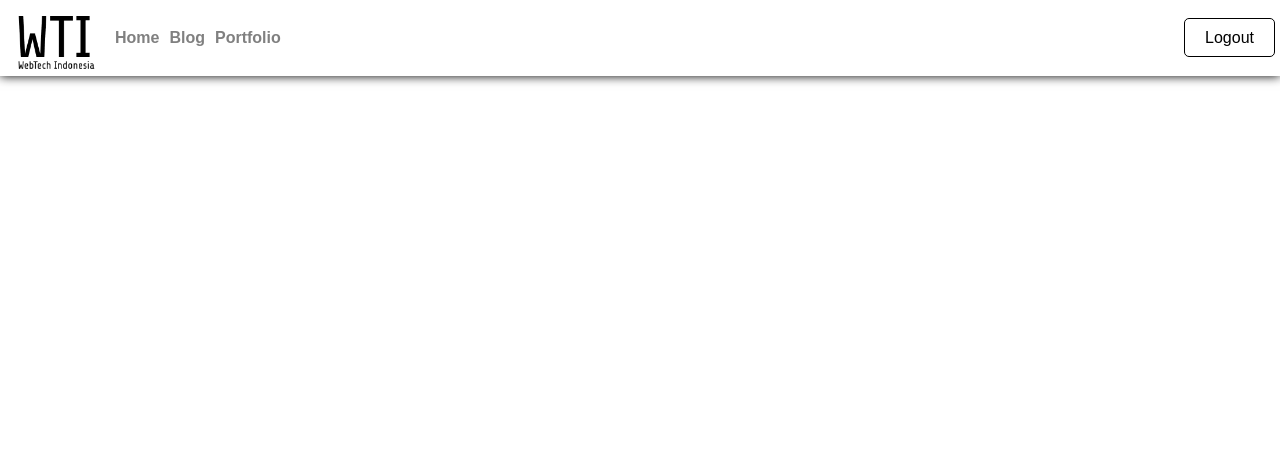
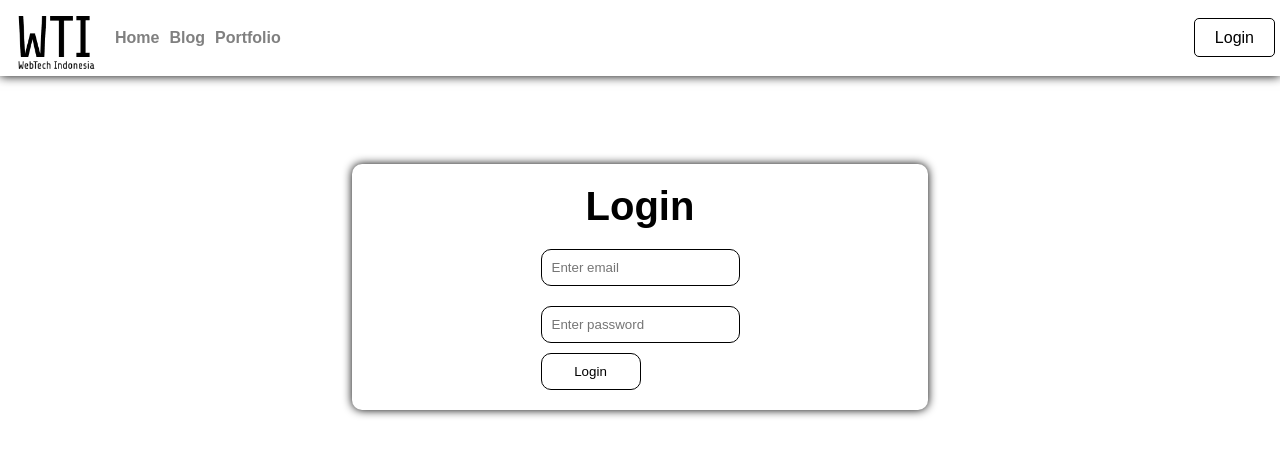
Before and after one commit to Azkahr/webtech-frontend, a Vue app: page /login in a window 1280 px wide. Shown: the top 456 px of the page. Built offline with nearby package versions, Linux system fonts and the light colour scheme; no server answers.

Commit message:
feat : blog view, login

```diff
--- a/src/App.vue
+++ b/src/App.vue
@@ -9,7 +9,7 @@
           </div>
       </div>
       <div class="logout">
-          <a href="#" class="logout-btn">Logout</a>
+        <RouterLink :to="this.auth ? '#' : '/login'" class="logout-btn" @click.prevent="this.auth ? '' : this.logout()">{{ this.auth ? 'Logout' : 'Login' }}</RouterLink>
       </div>
   </nav>
 
@@ -17,7 +17,57 @@
 </template>
 
 <script>
+import { apiUrl } from './config/config';
 
+export default {
+  data() {
+    return {
+      auth : true
+    }
+  },
+  methods: {
+    async authenticated() {
+      await fetch(apiUrl + '/auth/me', {
+          method: 'GET',
+          headers: {
+              "Accept": "application/json",
+              'Content-Type': 'application/json',
+              'Authorization' : 'Bearer ' + localStorage.getItem('token')
+          },
+      }).then((response) => {
+        this.auth = false
+      }).then((data) => {
+        this.auth = true
+      }).catch(() => {
+        this.auth = false
+      });
+    },
+
+    async logout() {
+      await fetch(apiUrl + '/auth/logout', {
+          method: 'POST',
+          headers: {
+              "Accept": "application/json",
+              'Content-Type': 'application/json',
+              'Authorization' : 'Bearer ' + localStorage.getItem('token')
+          },
+      }).then(response => {
+          if(!response.ok) throw new Error('Network response was not ok')
+
+          return response.json()
+      }).then(() => {
+        localStorage.removeItem('token')
+
+        this.router.push({ name : 'home' })
+      }).catch((error) => {
+          console.log(error);
+      });
+    }
+  },
+  mounted() {
+    this.authenticated();
+  }
+}
 </script>
 
 <style scoped>
--- a/src/assets/style.css
+++ b/src/assets/style.css
@@ -153,6 +153,11 @@ section .content {
     cursor: pointer;
 }
 
+.btn:hover {
+    background-color: black;
+    color: white;
+}
+
 footer {
     margin-bottom: 10px;
 }
--- a/src/router/index.js
+++ b/src/router/index.js
@@ -2,6 +2,7 @@ import { createRouter, createWebHistory } from 'vue-router'
 import HomeView from '../views/HomeView.vue'
 import BlogDetailView from '@/views/BlogDetailView.vue'
 import LoginView from '@/views/LoginView.vue'
+import BlogView from '@/views/BlogView.vue'
 
 const router = createRouter({
   history: createWebHistory(import.meta.env.BASE_URL),
@@ -17,6 +18,11 @@ const router = createRouter({
       component: LoginView
     },
     {
+      path: '/blog',
+      name: 'blog',
+      component: BlogView
+    },
+    {
       path: '/blog/:id',
       name: 'blogDetail',
       component: BlogDetailView
--- /dev/null
+++ b/src/views/BlogView.vue
@@ -0,0 +1,62 @@
+<template>
+      <div class="container" style="margin-top: 50px;">
+        <!-- popular blog -->
+        <section class="testimonial">
+            <h1 align="center">Popular Blog</h1>
+            <a href="blog-detail.html" class="blog animate">
+                <img src="./assets/icons/logo.png" alt="" class="blog-img">
+                <div class="blog-info">
+                    <p>Lorem ipsum dolor sit amet, consectetur adipisicing elit. Nulla culpa exercitationem sed laudantium consequatur reiciendis corrupti accusamus tempore iste iure?</p>
+                </div>
+            </a>
+            <a href="blog-detail.html" class="blog animate">
+                <img src="./assets/icons/logo.png" alt="" class="blog-img">
+                <div class="blog-info">
+                    <p>Lorem ipsum dolor sit amet, consectetur adipisicing elit. Nulla culpa exercitationem sed laudantium consequatur reiciendis corrupti accusamus tempore iste iure?</p>
+                </div>
+            </a>
+        </section>
+        <!-- blog -->
+        <section class="testimonial" style="margin-top: 40px;">
+            <h1 align="center">Blog</h1>
+            <div class="categories">
+                <p>Categories : </p>
+                <div class="items">
+                    <a href="#" class="category-item animate">Category</a>
+                    <a href="#" class="category-item animate">Category</a>
+                    <a href="#" class="category-item animate">Category</a>
+                    <a href="#" class="category-item animate">Category</a>
+                    <a href="#" class="category-item animate">Category</a>
+                    <a href="#" class="category-item animate">Category</a>
+                    <a href="#" class="category-item animate">Category</a>
+                    <a href="#" class="category-item animate">Category</a>
+                    <a href="#" class="category-item animate">Category</a>
+                    <a href="#" class="category-item animate">Category</a>
+                    <a href="#" class="category-item animate">Category</a>
+                </div>
+            </div>
+            <a href="blog-detail.html" class="blog animate">
+                <img src="./assets/icons/logo.png" alt="" class="blog-img">
+                <div class="blog-info">
+                    <p>Lorem ipsum dolor sit amet, consectetur adipisicing elit. Nulla culpa exercitationem sed laudantium consequatur reiciendis corrupti accusamus tempore iste iure?</p>
+                </div>
+            </a>
+            <a href="blog-detail.html" class="blog animate">
+                <img src="./assets/icons/logo.png" alt="" class="blog-img">
+                <div class="blog-info">
+                    <p>Lorem ipsum dolor sit amet, consectetur adipisicing elit. Nulla culpa exercitationem sed laudantium consequatur reiciendis corrupti accusamus tempore iste iure?</p>
+                </div>
+            </a>
+        </section>
+    </div>
+</template>
+
+<script>
+export default {
+
+}
+</script>
+
+<style>
+
+</style>
--- a/src/views/LoginView.vue
+++ b/src/views/LoginView.vue
@@ -1,15 +1,100 @@
 <template>
-  <div class="login-form">
+    <div class="container">
+        <div class="login">
+            <h1>Login</h1>
 
-  </div>
+            <form @submit.prevent="handleLogin()">
+                <div class="form-group">
+                    <input type="text" class="input" v-model="this.form.email" placeholder="Enter email">
+                </div>
+                <div class="form-group">
+                    <input type="password" class="input" v-model="this.form.password" placeholder="Enter password">
+                </div>
+                <button type="submit" class="btn">Login</button>
+                <p v-if="this.errorMessage != ''" class="error-message">{{ this.errorMessage }}</p>
+            </form>
+        </div>
+    </div>
 </template>
 
 <script>
+import { apiUrl } from "@/config/config";
+import { useRouter } from 'vue-router';
+
 export default {
+    data() {
+        return {
+            form : {
+                email : '',
+                password : '',
+            },
+            errorMessage: ''
+        }
+    },
+    setup() {
+        const router = useRouter()
 
+        return { router }
+    },
+    methods: {
+        async handleLogin() {
+            await fetch(apiUrl + '/auth/login', {
+                method: 'POST',
+                headers: {
+                    "Accept": "application/json",
+                    'Content-Type': 'application/json',
+                },
+                body: JSON.stringify(this.form),
+            }).then(response => {
+                if(!response.ok) throw new Error('Network response was not ok')
+
+                return response.json()
+            }).then((data) => {
+                localStorage.setItem('token', data.data.access_token);
+
+                this.router.push({ name : 'home' })
+            }).catch(() => {
+                this.errorMessage = 'Login failed, please check your credentials'
+            });
+        }
+    }
 }
 </script>
 
-<style>
+<style scoped>
+.container {
+    display: flex;
+    justify-content: center
+}
 
+.login {
+    padding: 20px;
+    display: flex;
+    flex-direction: column;
+    align-items: center;
+    width: 50%;
+    height: auto;
+    margin-top: 100px;
+    box-shadow: 0 0 10px black;
+    background-color: white;
+    border-radius: 10px;
+}
+
+.form-group {
+    margin-top: 20px;
+}
+
+.form-group input {
+    width: 100%;
+}
+
+.btn {
+    width: 100px;
+}
+
+@media (max-width: 800px) {
+    .container {
+        margin-top: 100px;
+    }
+}
 </style>
```
Also changed, not shown: src/stores/auth.js (+35 -2 lines).
